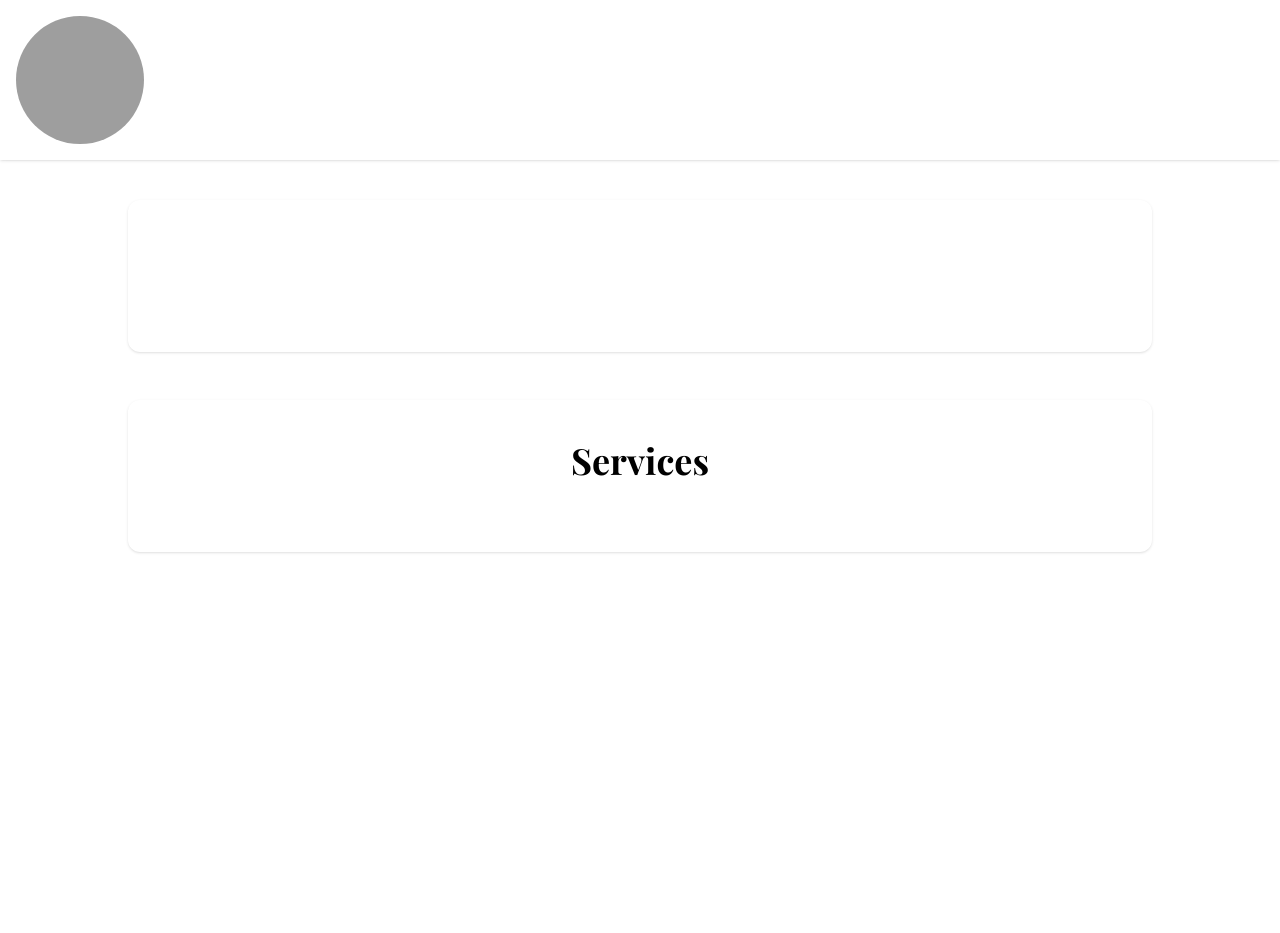
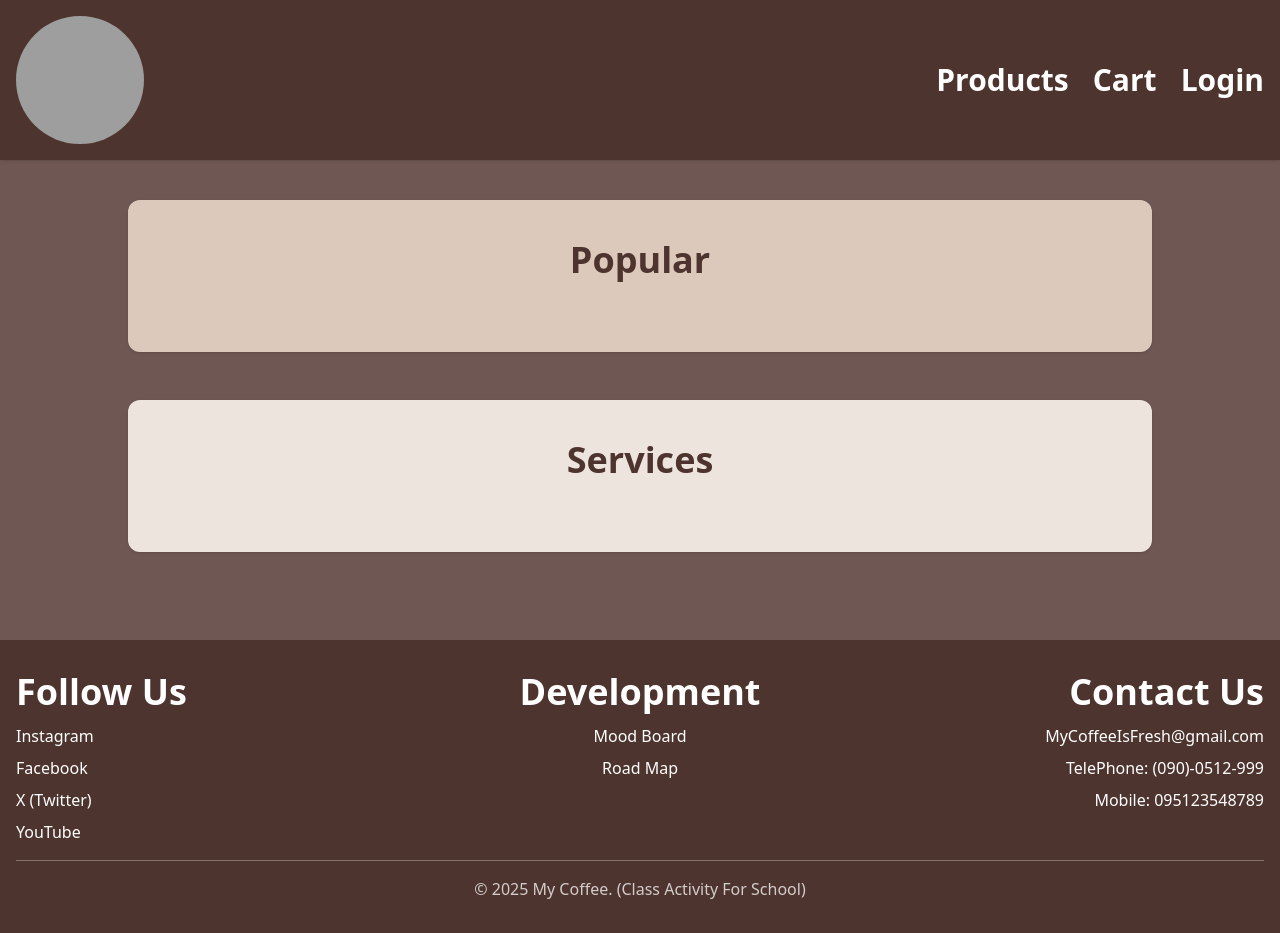
Before and after one commit to IhaveNoIdead/CI4-MyCoffee2, a CodeIgniter 4 app: the page made by backend/app/Views/user/landing.php in a window 1280 px wide. Run offline with PHP 8.4 and a stand-in for CodeIgniter, Linux system fonts and the light colour scheme; the template is opened without the code that fills it, so the values that code supplies are empty; some libraries are stand-ins or nearby versions; grey boxes are pictures that could not be loaded.

Commit message:
refactor(head) Updated head
- Updated the contents of head.php

```diff
--- a/backend/app/Views/components/head.php
+++ b/backend/app/Views/components/head.php
@@ -1,206 +1,162 @@
     <?php
-// Component: components/head.php
-// Data contract:
-// $title: string
+        $title = $title ?? 'My Coffee';
     ?>
 
     <head>
-    <meta charset="utf-8">
-    <meta name="viewport" content="width=device-width,initial-scale=1">
-    <title><?= esc($title ?? null ? $title . ": " : "") ?>Sample kaya to hahahahaha!!!!</title>
+        <meta charset="UTF-8" />
+        <meta name="viewport" content="width=device-width, initial-scale=1.0" />
+        <script src="https://cdn.jsdelivr.net/npm/@tailwindcss/browser@4"></script>
+        <title><?= esc($title)?></title>
 
-    <!-- Default CDN includes -->
-    <!-- Google Fonts: Playfair Display + Lato (global) -->
-    <link href="https://fonts.googleapis.com/css2?family=Playfair+Display:wght@400;700&family=Lato:wght@300;400;700&display=swap" rel="stylesheet">
+        <style>
+            :root
+            {
+                --dark-espresso: #4E342E;
+                --espresso: #6F5853;
+                --light-espresso: #917F7B;
 
-    <!-- Tailwind CDN -->
-    <script src="https://cdn.jsdelivr.net/npm/@tailwindcss/browser@4"></script>
+                --dark-cappuccino: #A67B5B;
+                --cappuccino: #B8947B;
+                --light-cappuccino: #CAAE9B;
 
-    <!-- Font Awsome CDN -->
-    <link rel="stylesheet" href="https://cdnjs.cloudflare.com/ajax/libs/font-awesome/7.0.1/css/all.min.css" integrity="sha512-2SwdPD6INVrV/lHTZbO2nodKhrnDdJK9/kg2XD1r9uGqPo1cUbujc+IYdlYdEErWNu69gVcYgdxlmVmzTWnetw==" crossorigin="anonymous" referrerpolicy="no-referrer" />
-
-    <!-- Global base typography -->
-    <style>
-        :root {
-            --sage-dark: #6F8E78;
-            --sage: #8DAA91;
-            --sage-light: #CFE6D7;
-
-            --rose-dark: #A87D79;
-            --rose: #C7A6A0;
-            --rose-light: #EDD9D6;
-
-            --stone-dark: #d6d6d6ff;
-            --stone: #aaaaaaff;
-            --stone-light: #c2c2c2ff;
+                --dark-latte: #DCC9BB;
+                --latte: #E5D6CC;
+                --light-latte: #EDE4DD;
             }
 
-        .swatch {
-            width: 100%;
-            height: 3rem;
-            border-radius: .375rem;
-            border: 1px solid rgba(0, 0, 0, 0.06);
+            /*espresso color */
+            .color-dark-espresso
+            {
+                background-color: var(--dark-espresso);
             }
 
-        /* Button color utilities using design tokens */
-        .btn-sage {
-            background: var(--sage-dark);
-            color: white;
-            transition: all;
-            transition-duration: 300ms;
+            .color-espresso
+            {
+                background-color: var(--espresso);
             }
 
-        .btn-sage:hover {
-            background: var(--sage);
+            .color-light-espresso
+            {
+                background-color: var(--light-espresso);
             }
 
-        .btn-sage-dark {
-            background: var(--sage);
-            color: white;
-            transition: all;
-            transition-duration: 300ms;
+            /*espresso color text */
+             .text-color-dark-espresso
+            {
+                color: var(--dark-espresso);
             }
 
-        .btn-sage-dark:hover {
-            background: var(--sage-dark);
+             .text-color-espresso
+            {
+                color: var(--espresso);
             }
 
-        .btn-rose {
-            background: var(--rose-dark);
-            color: white;
-            transition: all;
-            transition-duration: 300ms;
+             .text-color-light-espresso
+            {
+                color: var(--light-espresso);
             }
 
-        .btn-rose:hover {
-            background: var(--rose);
+            /*primary btn hover */
+            .hover-primary:hover
+            {
+                background-color: var(--espresso);
+                transition: background-color 0.5s ease, transform 0.5s ease;
+                transform: scale(1.02);
             }
 
-        .btn-rose-dark {
-            background: var(--rose);
-            color: white;
-            transition: all;
-            transition-duration: 300ms;
+            /*cappuccino color */
+            .color-dark-cappuccino
+            {
+                background-color: var(--dark-cappuccino);
             }
 
-        .btn-rose-dark:hover {
-            background: var(--rose-dark);
+            .color-cappuccino
+            {
+                background-color: var(--cappuccino);
             }
 
-        .btn-border {
-            border-color: var(--rose);
-            border-width: 2px;
-            color: var(--rose);
-            font-weight: 600;
-            transition: all;
-            transition-duration: 300ms;
+            .color-light-cappuccino
+            {
+                background-color: var(--light-cappuccino);
             }
 
-        .btn-border:hover {
-            color: white;
-            background: var(--rose);
+            /*cappuccino color text */
+             .text-color-dark-cappuccino
+            {
+                color: var(--dark-cappuccino);
             }
 
-        .btn-border-dark {
-            border-color: var(--rose-dark);
-            border-width: 2px;
-            color: var(--rose-dark);
-            font-weight: 600;
-            transition: all;
-            transition-duration: 300ms;
+             .text-color-cappuccino
+            {
+                color: var(--cappuccino);
             }
 
-        .btn-border-dark:hover {
-            color: white;
-            background: var(--rose-dark);
+             .text-color-light-cappuccino
+            {
+                color: var(--light-cappuccino);
             }
 
-        .btn-disabled {
-            background-color: var(--stone);
-            color: white;
-            cursor: not-allowed;
+            /*secondary btn hover */
+            .hover-secondary:hover
+            {
+                background-color: var(--cappuccino);
+                transition: background-color 0.5s ease, transform 0.5s ease;
+                transform: scale(1.02);
             }
 
-        /* Header CTA uses the main accent (sage-dark) */
-        .header-cta {
-            background: var(--sage-dark);
-            color: white;
+            /*border btn*/
+            .border-btn
+            {
+                border-color:  var(--dark-cappuccino);
+                border-width: 3px;
+                color: var(--dark-cappuccino);
             }
 
-        .header-cta:hover {
-            background: var(--sage);
+            .border-btn-disable
+            {
+                border-color:  #4a5565;
+                border-width: 3px;
+                color: #4a5565;
             }
 
-        /* Small token-driven utilities */
-        .text-sage-dark {
-            color: var(--sage-dark);
+            /*border btn hover */
+            .hover-border:hover
+            {
+                background-color: var(--light-latte);
+                transition: background-color 0.5s ease, transform 0.5s ease;
+                transform: scale(1.02);
             }
 
-        .text-sage {
-            color: var(--sage);
+            /*latte color */
+            .color-dark-latte
+            {
+                background-color: var(--dark-latte);
             }
 
-        .bg-sage-light {
-            background: var(--sage-light);
+            .color-latte
+            {
+                background-color: var(--latte);
             }
 
-        .bg-sage {
-            background: var(--sage);
+            .color-light-latte
+            {
+                background-color: var(--light-latte);
             }
 
-        .bg-sage-dark {
-            background: var(--sage-dark);
+            /*latte color text */
+             .text-color-dark-latte
+            {
+                color: var(--dark-latte);
             }
 
-        .bg-stone-light {
-            background: var(--stone-light);
+             .text-color-latte
+            {
+                color: var(--latte);
             }
 
-        /* Custom scrollbar styling using sage-light token (#CFE6D7) */
-        /* WebKit-based browsers */
-        ::-webkit-scrollbar {
-            width: 12px;
-            height: 12px;
-        }
-
-        ::-webkit-scrollbar-track {
-            background: var(--sage-light);
-            border-radius: 8px;
-        }
-
-        ::-webkit-scrollbar-thumb {
-            background: linear-gradient(180deg, var(--sage) 0%, var(--sage-dark) 100%);
-            border-radius: 8px;
-            border: 3px solid rgba(0, 0, 0, 0.03);
-        }
-
-        ::-webkit-scrollbar-thumb:hover {
-            background: linear-gradient(180deg, var(--sage-dark) 0%, var(--sage) 100%);
-        }
-
-        /* Firefox */
-        * {
-            scrollbar-width: thin;
-            scrollbar-color: var(--sage-dark) var(--sage-light);
-        }
-
-        /* Utility class to apply custom scrollbars to specific containers */
-        .custom-scroll {
-            overflow: auto;
-        }
-
-        /* Base typography */
-        html,
-        body {
-            font-family: 'Lato', system-ui, -apple-system, 'Segoe UI', Roboto, 'Helvetica Neue', Arial;
-        }
-
-        h1,
-        h2,
-        h3,
-        h4,
-        h5 {
-            font-family: 'Playfair Display', Georgia, serif;
+             .text-color-light-latte
+            {
+                color: var(--light-latte);
             }
         </style>
     </head>
```
Lines whose indentation alone changed are shown as unchanged.
